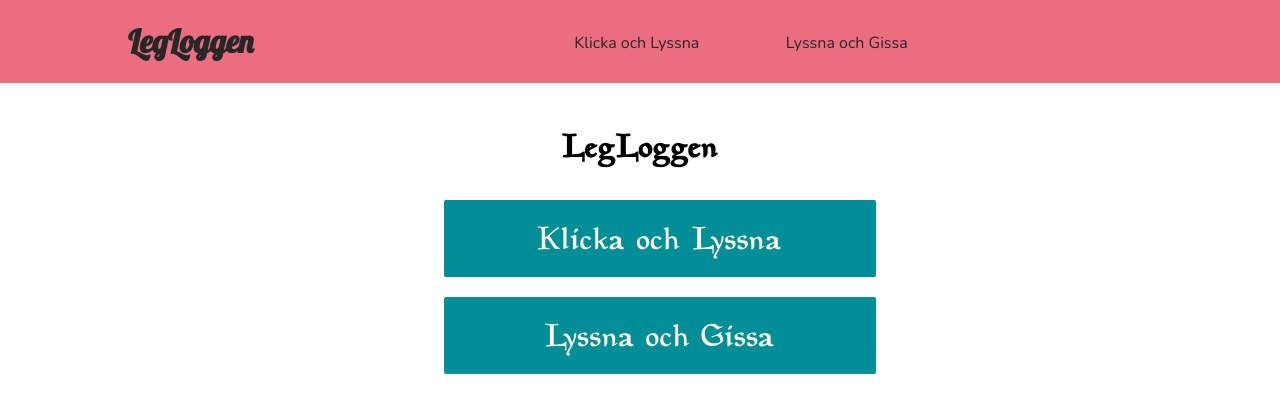
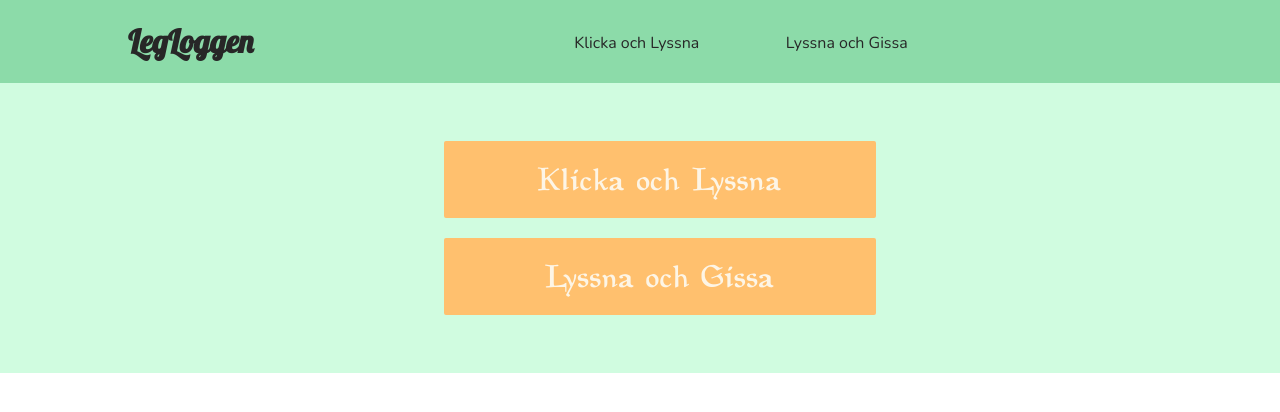
Before and after one commit to Adenholm/SysterLegLog, a React (Create React App) app: page / in a window 1280 px wide. Shown: the top 412 px of the page. Built offline with nearby package versions, Linux system fonts and the light colour scheme.

Commit message:
changed the colour theme off the app to green and orange

```diff
--- a/src/App.css
+++ b/src/App.css
@@ -2,7 +2,7 @@
 
 #root {
   height: 100vh;
-  --bg-color: #ffffff;
+  --bg-color: #d0fce0;
   --btn-color: white;
   --btn-hover-color: #ebf3fa;
   --text-color: rgb(39, 39, 39);
--- a/src/Layouts/Header.css
+++ b/src/Layouts/Header.css
@@ -4,7 +4,7 @@
     position: relative;
     padding-left: 0em;
     padding-right: 0em;
-    background-color: #eb6d80;
+    background-color: #8cdba9;
 
     display: flex;
     flex-direction: row;
--- a/src/Pages.css
+++ b/src/Pages.css
@@ -13,13 +13,13 @@
   border: none;
   cursor: pointer;
 
-  background-color: #018e96;
+  background-color: #ffc06e;
   color: #242424;
 }
 
 .item:hover {
   transition: all 0.3s ease-out;
-  background: #e5ad01;
+  background: #75ce9f;
   color: #242424;
   transition: 250ms;
 }
--- a/src/pages/StartPage.js
+++ b/src/pages/StartPage.js
@@ -5,7 +5,6 @@ import "../Pages.css";
 function StartPage() {
   return (
     <div>
-      <h1 className="text">LegLoggen</h1>
       <ul className="nav">
         <li className="item">
           <Link to="/CategoryPage" className="link">
```
